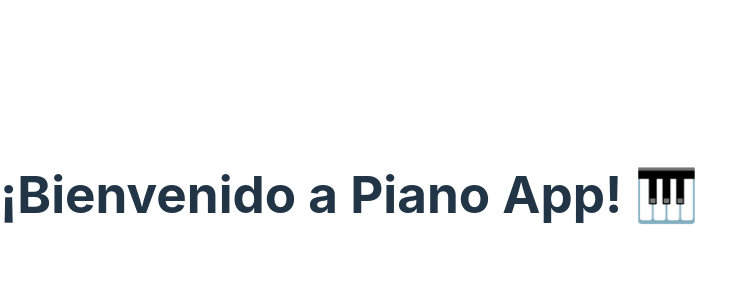
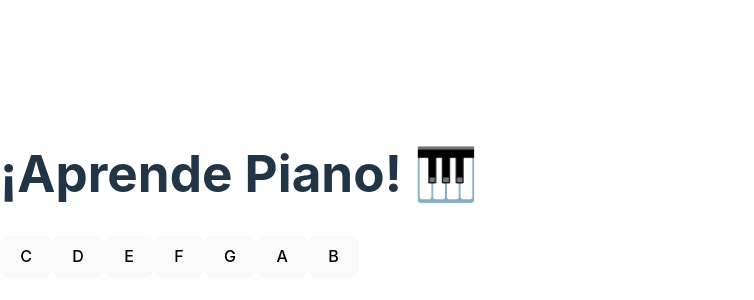
Before and after one commit to Fenrique1995/Piano-App, a React (Vite) app: page / in a window 1280 px wide. Shown: the part 206-506 px from the top of the page, without its empty margins (0-754 px from the left). Built offline with nearby package versions, Linux system fonts and the light colour scheme.

Commit message:
PianoKeys added v0.1

```diff
--- a/src/App.jsx
+++ b/src/App.jsx
@@ -1,11 +1,16 @@
 import { useState } from 'react'
+import  PianoKeys  from "./components/PianoKeys.jsx";
 
+//Here below h1 we call the keys for the piano
 function App() {
   return (
-    <di>
-      <h1>¡Bienvenido a Piano App! 🎹</h1>
-    </di>
-  )
+    <div className="min-h-screen bg-gray-100 flex items-center justify-center">
+      <div className="text-center">
+        <h1 className="text-3xl font-bold mb-6">¡Aprende Piano! 🎹</h1>
+        <PianoKeys />
+      </div>
+    </div>
+  );
 }
 
 export default App
--- /dev/null
+++ b/src/components/PianoKeys.jsx
@@ -0,0 +1,29 @@
+//Keys of the piano
+import React from "react";
+
+const PianoKeys = () => {
+    //Notes of the keyboard that will reptresent pianokeys
+    const notes = ["C", "D", "E", "F", "G", "A", "B"];
+
+    //This console shows which note was pressed
+    const playNote = (note) => {
+        console.log(`Tocaste la nota: ${note}`)
+    };
+
+    return (
+        <div className="flex gap-2 justify-center p-4">
+            {notes.map((note) => (
+                <button
+                    key={note}
+                    className="bg-gray-200 rounded-lg p-4 shadow-lg hover:bg-gray-300 active:bg-gray-400"
+                    onClick={() => playNote(note)}
+                    >
+                        {note}
+                    </button>
+            ))}
+        </div>
+    );
+};
+
+//We export the PianoKeys
+export default PianoKeys;
```
